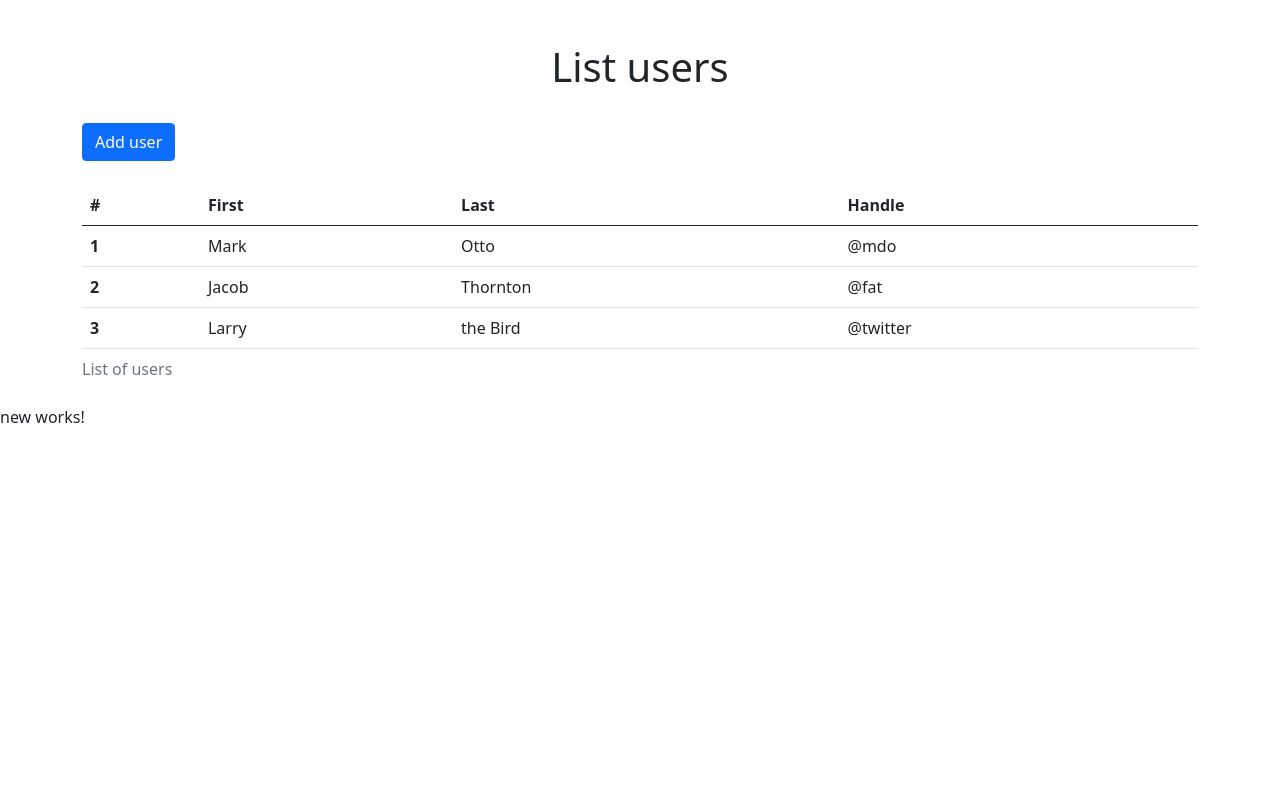
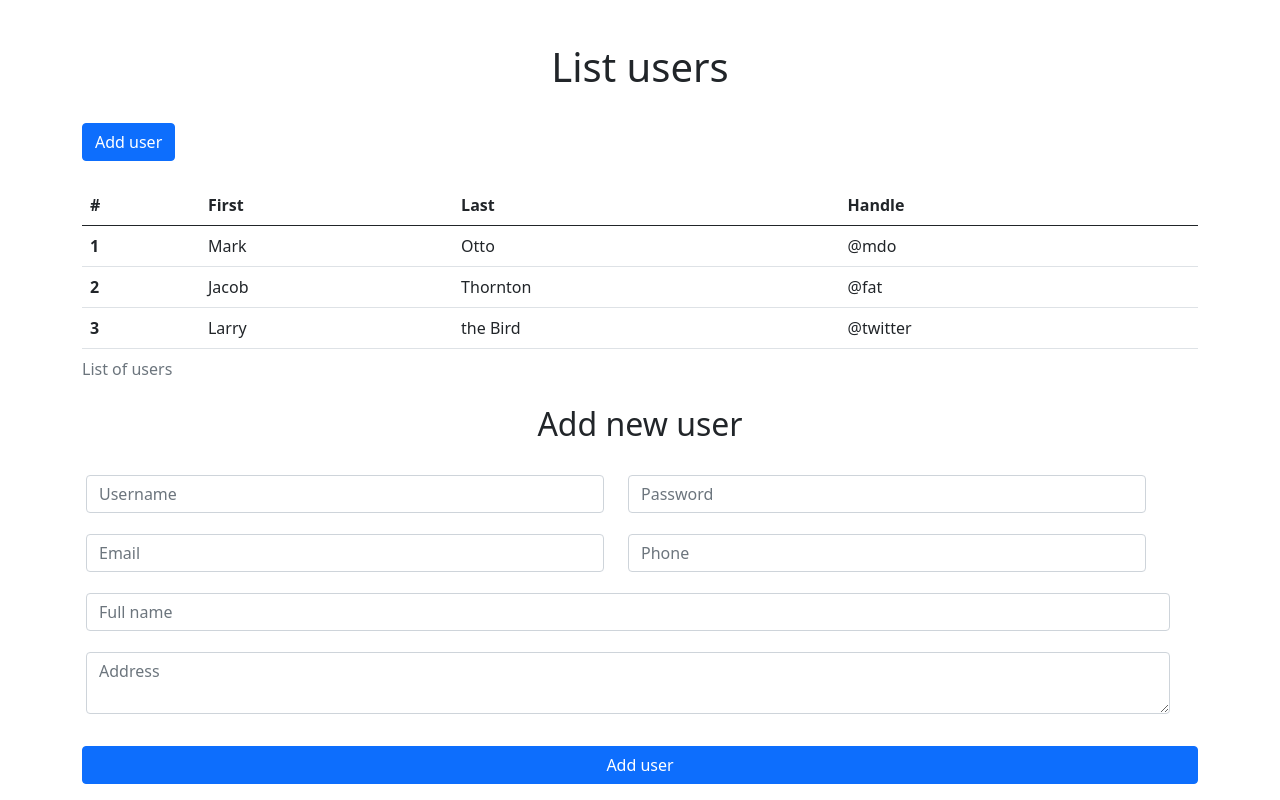
Before and after one commit to huanth/demoAngular, an Angular app: page /admin/users/new in a window 1280 px wide. Shown: the part 253-1053 px from the top of the page. Before the commit the page ends 800 px from the top, so only its background shows below. Built offline with nearby package versions, Linux system fonts and the light colour scheme; sample sign-in values are in the browser's storage.

Commit message:
Add new user form and validation

```diff
--- a/src/app/admin/users/new/new.component.html
+++ b/src/app/admin/users/new/new.component.html
@@ -1 +1,52 @@
-<p>new works!</p>
+<div class="container">
+    <h2 class="text-center mb-5">Add new user</h2>
+    <form (ngSubmit)="add_user(user.username, user.password, user.email, user.fullname, user.phone, user.address, user.role)" class="row g-3">
+        <div class="row col-md-6 text-center">
+            <div class="col mb-3">
+                <input type="text" class="form-control" name="username" placeholder="Username" [(ngModel)]="user.username" required />
+                <span class="text-validation-error"></span>
+            </div>
+        </div>
+
+        <div class="row col-md-6 text-center">
+            <div class="col mb-3">
+                <input type="password" class="form-control" name="password" placeholder="Password" [(ngModel)]="user.password" required />
+                <span class="text-validation-error"></span>
+            </div>
+        </div>
+
+        <div class="row col-md-6 text-center">
+            <div class="col mb-3">
+                <input type="email" class="form-control" name="email" placeholder="Email" [(ngModel)]="user.email" required />
+                <span class="text-validation-error"></span>
+            </div>
+        </div>
+
+        <div class="row col-md-6 text-center">
+            <div class="col mb-3">
+                <input type="tel" class="form-control" name="phone" placeholder="Phone" [(ngModel)]="user.phone" required />
+                <span class="text-validation-error"></span>
+            </div>
+        </div>
+
+        <div class="row col-md-12 text-center">
+            <div class="col mb-3">
+                <input type="text" class="form-control" name="fullname" placeholder="Full name" [(ngModel)]="user.fullname" required />
+                <span class="text-validation-error"></span>
+            </div>
+        </div>
+
+        <div class="row col-md-12 text-center">
+            <div class="col mb-3">
+                <textarea class="form-control" name="address" placeholder="Address" [(ngModel)]="user.address"></textarea>
+            </div>
+        </div>
+
+        <input type="hidden" class="form-control" name="role" [(ngModel)]="user.role" />
+
+        <div class="col mb-3">
+            <button type="submit" class="btn btn-primary w-100">Add user</button>
+        </div>
+
+    </form>
+</div>
--- a/src/app/admin/users/new/new.component.scss
+++ b/src/app/admin/users/new/new.component.scss
@@ -0,0 +1,9 @@
+ .form-control~span {
+     color: #f86c6b;
+     font-size: 12px;
+     font-weight: 600;
+     margin-top: 5px;
+     display: block;
+     text-align: left;
+     font-style: italic;
+ }
--- a/src/app/admin/users/new/new.component.ts
+++ b/src/app/admin/users/new/new.component.ts
@@ -1,10 +1,50 @@
+import { HttpClient } from '@angular/common/http';
 import { Component } from '@angular/core';
+import { FormGroup, FormControl } from '@angular/forms';
+
+export interface User {
+  username: string;
+  password: string;
+  email: string;
+  fullname: string;
+  phone: string;
+  address: string;
+  role: number
+}
 
 @Component({
   selector: 'app-new',
   templateUrl: './new.component.html',
   styleUrls: ['./new.component.scss']
 })
+
+
 export class NewComponent {
 
+  constructor(private http: HttpClient) {}
+
+  public validateForm: boolean = false;
+
+  user: User = {
+    username: '',
+    password: '',
+    email: '',
+    fullname: '',
+    phone: '',
+    address: '',
+    role: 0
+  };
+
+  add_user(username: string, password: string, email: string, fullname: string, phone: string, address: string, role: number) : void {
+    this.usernameValidator(username);
+  }
+
+  usernameValidator(username: string) : void {
+    if (username.length < 20 || username == '') {
+      let usernameError: any = document.querySelector('input[name="username"]~span');
+      usernameError.appendChild(document.createTextNode('Username is not valid'));
+
+      this.validateForm = true;
+    }
+  }
 }
```
